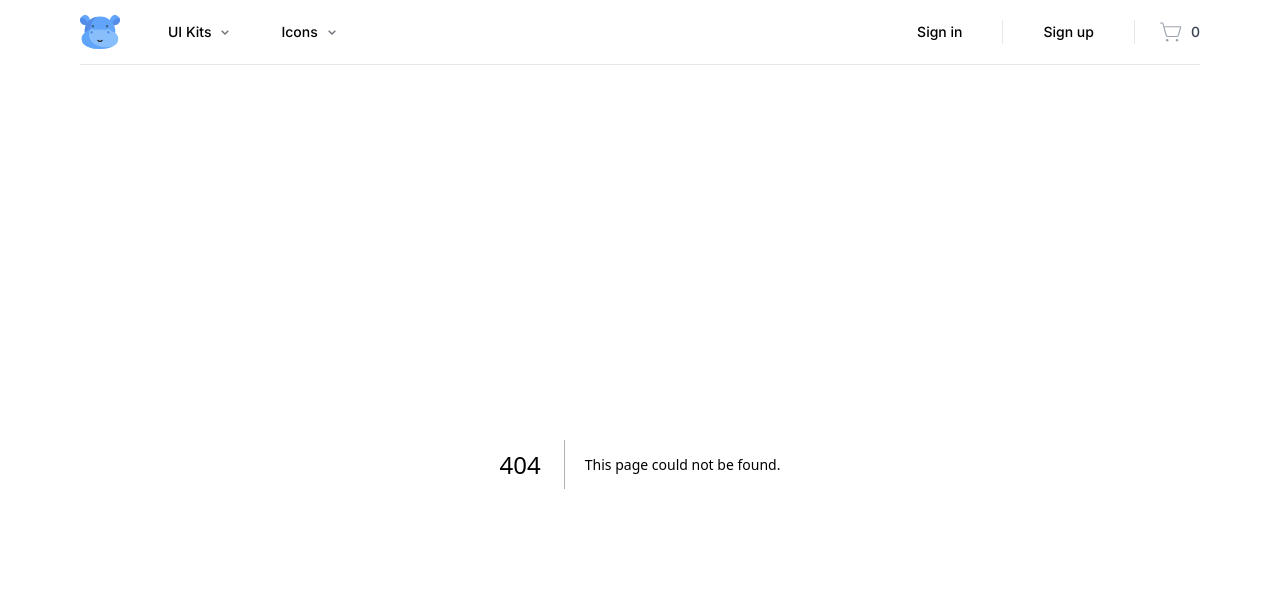
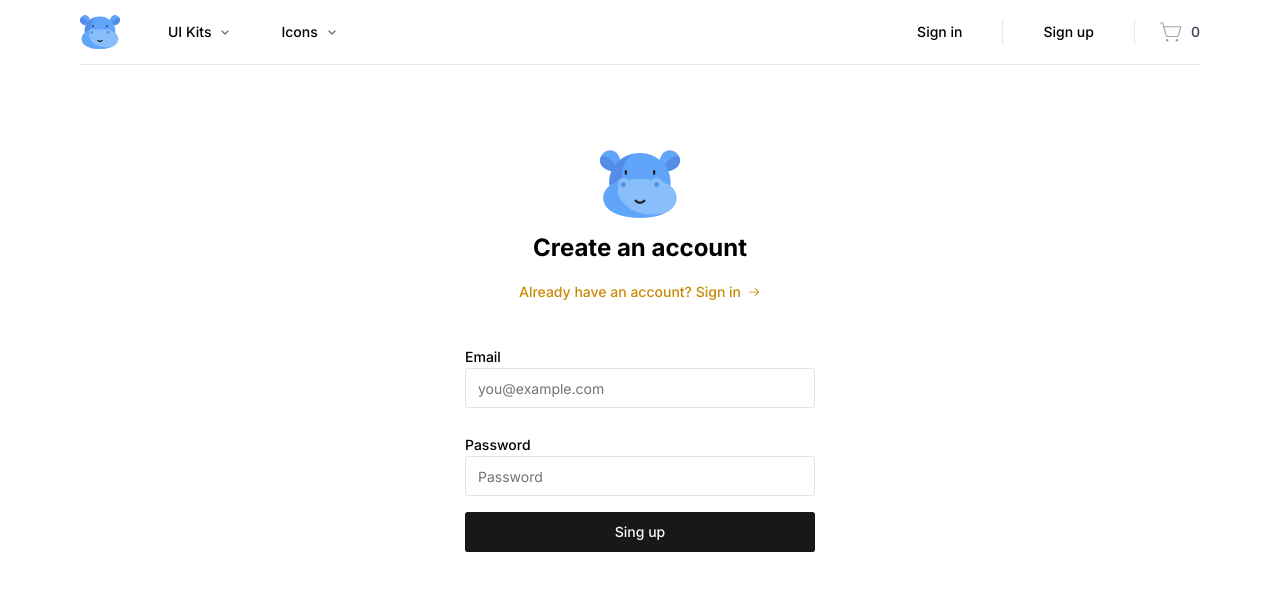
Before and after one commit to EdwardTymoshuk/digital-space-next-app, a Next.js app: page /sign-up in a window 1280 px wide. Before the commit this address had no page. Shown: the top 590 px of the page. Built offline with nearby package versions, Linux system fonts and the light colour scheme.

Commit message:
feat: create z sign up page

```diff
--- /dev/null
+++ b/src/app/(auth)/sign-up/page.tsx
@@ -0,0 +1,81 @@
+'use client'
+
+import { Icons } from '@/components/Icons'
+import { Button, buttonVariants } from '@/components/ui/button'
+import { Input } from '@/components/ui/input'
+import { Label } from '@/components/ui/label'
+import { cn } from '@/lib/utils'
+import Link from 'next/link'
+import { GoArrowRight } from 'react-icons/go'
+import { useForm } from 'react-hook-form'
+import { zodResolver } from '@hookform/resolvers/zod'
+import { AuthCredentialsValidator, TAuthCredentialsValidator } from '@/lib/validators/account-credentials-validator'
+
+const Page = () => {
+
+
+    const { register, handleSubmit, formState: { errors } } = useForm<TAuthCredentialsValidator>({
+        resolver: zodResolver(AuthCredentialsValidator),
+    })
+
+
+    const onSubmit = ({email, password}:TAuthCredentialsValidator) => {
+        // send data to the server
+    }
+
+    return (
+        <>
+            <div className='container relative flex flex-col pt-20 items-center justify-center lg:px-0'>
+                <div className='flex flex-col mx-auto w-full justify-center space-y-6 sm:w-[350px]'>
+                    <div className='flex flex-col items-center space-y-2 text-center'>
+                        <Icons.logo className='h-20 w-20' />
+                        <h1 className='text-2xl font-bold'>
+                            Create an account
+                        </h1>
+
+                        <Link
+                            className={buttonVariants({
+                                variant: 'link',
+                                className: 'text-muted-foreground text-yellow-600 gap-1.5',
+                            })}
+
+                            href='/sing-in'>
+                            Already have an account? Sign in
+                            <GoArrowRight />
+                        </Link>
+                    </div>
+                    <div className='grid gap-6'>
+                        <form onSubmit={handleSubmit(onSubmit)}>
+                            <div className='grid gap-2'>
+                                <div className='grip gap-1 py-2'>
+                                    <Label htmlFor='email'>Email</Label>
+                                    <Input
+                                        {...register('email')}
+                                        className={cn({
+                                            'focus-visible:ring-red-500': errors.email
+
+                                        })}
+                                        placeholder='you@example.com' />
+                                </div>
+                                <div className='grip gap-1 py-2'>
+                                    <Label htmlFor='password'>Password</Label>
+                                    <Input
+                                        {...register('password')}
+                                        className={cn({
+                                            'focus-visible:ring-red-500': errors.password
+
+                                        })}
+                                        placeholder='Password'
+                                    />
+                                </div>
+                                <Button>Sing up</Button>
+                            </div>
+                        </form>
+                    </div>
+                </div>
+            </div>
+        </>
+    )
+}
+
+export default Page
--- /dev/null
+++ b/src/components/ui/input.tsx
@@ -0,0 +1,25 @@
+import * as React from "react"
+
+import { cn } from "@/lib/utils"
+
+export interface InputProps
+  extends React.InputHTMLAttributes<HTMLInputElement> {}
+
+const Input = React.forwardRef<HTMLInputElement, InputProps>(
+  ({ className, type, ...props }, ref) => {
+    return (
+      <input
+        type={type}
+        className={cn(
+          "flex h-10 w-full rounded-md border border-input bg-background px-3 py-2 text-sm ring-offset-background file:border-0 file:bg-transparent file:text-sm file:font-medium placeholder:text-muted-foreground focus-visible:outline-none focus-visible:ring-2 focus-visible:ring-ring focus-visible:ring-offset-2 disabled:cursor-not-allowed disabled:opacity-50",
+          className
+        )}
+        ref={ref}
+        {...props}
+      />
+    )
+  }
+)
+Input.displayName = "Input"
+
+export { Input }
--- /dev/null
+++ b/src/components/ui/label.tsx
@@ -0,0 +1,26 @@
+"use client"
+
+import * as React from "react"
+import * as LabelPrimitive from "@radix-ui/react-label"
+import { cva, type VariantProps } from "class-variance-authority"
+
+import { cn } from "@/lib/utils"
+
+const labelVariants = cva(
+  "text-sm font-medium leading-none peer-disabled:cursor-not-allowed peer-disabled:opacity-70"
+)
+
+const Label = React.forwardRef<
+  React.ElementRef<typeof LabelPrimitive.Root>,
+  React.ComponentPropsWithoutRef<typeof LabelPrimitive.Root> &
+    VariantProps<typeof labelVariants>
+>(({ className, ...props }, ref) => (
+  <LabelPrimitive.Root
+    ref={ref}
+    className={cn(labelVariants(), className)}
+    {...props}
+  />
+))
+Label.displayName = LabelPrimitive.Root.displayName
+
+export { Label }
--- /dev/null
+++ b/src/lib/validators/account-credentials-validator.ts
@@ -0,0 +1,10 @@
+import { z } from 'zod'
+
+export const AuthCredentialsValidator = z.object({
+    email: z.string().email(),
+    password: z.string().min(8, {
+        message: 'Password must be ar least 8 characters long.'
+    })
+})
+
+export type TAuthCredentialsValidator = z.infer<typeof AuthCredentialsValidator>
```
Also changed, not shown: package.json (+6 -1 lines), 1 other file (tests, documents, lock files or other folders).
